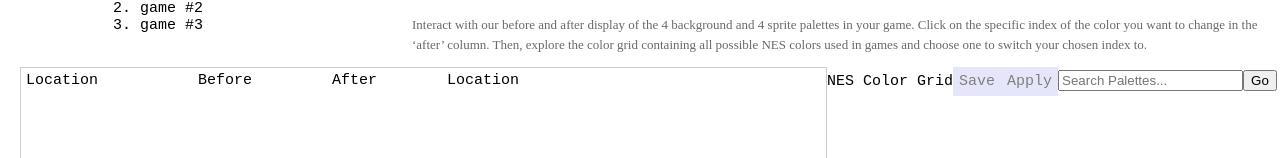
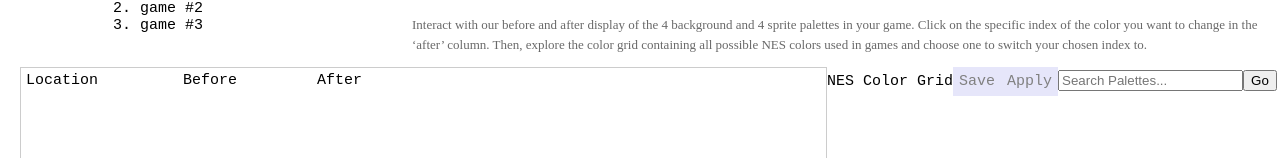
Before and after one commit to eptgen/color-tool, a React (Create React App) app: page / in a window 1280 px wide. Shown: the part 432-590 px from the top of the page. Built offline with nearby package versions, Linux system fonts and the light colour scheme.

Commit message:
merged changes

```diff
--- a/src/App.js
+++ b/src/App.js
@@ -315,11 +315,6 @@
 
 		</div>
 
-	<div id="loc" style={{display: "inline-block", float: left, "paddingLeft": "15px"}}>
-	<section id="subtitle1" style={{"paddingLeft": "70px"}}>Location</section>
-
-	{palettesFound.map(getPaletteElement(true))}
-
     <div id="before" style={{display: "inline-block", float: left, "paddingLeft": "15px"}}>
 		<section id="subtitle1" style={{"paddingLeft": "70px"}}>Before</section>
 
@@ -332,7 +327,6 @@
 
 		{currentPalettes.map(getPaletteElement(false))}
 
-    </div>
 	</div>
 	</div>
 
```
